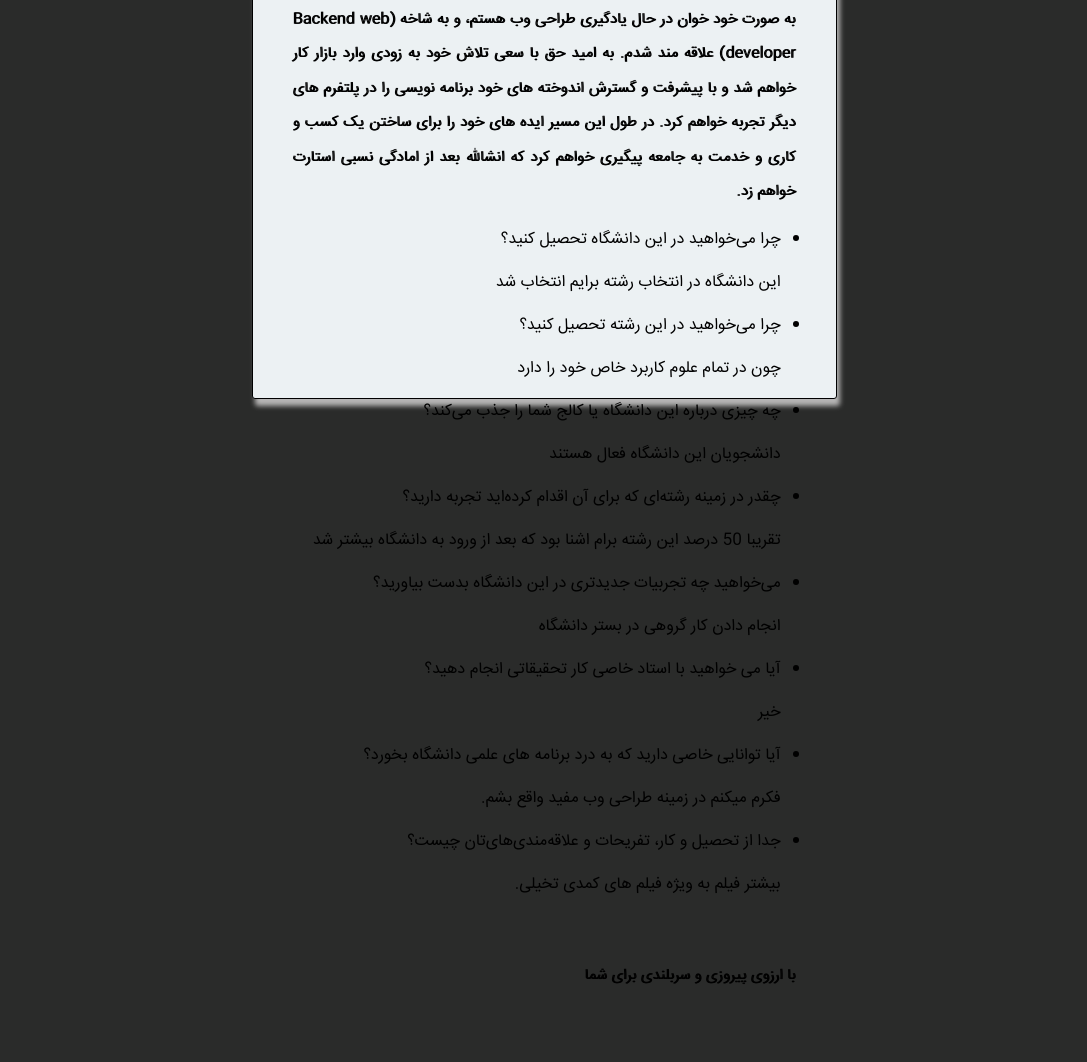
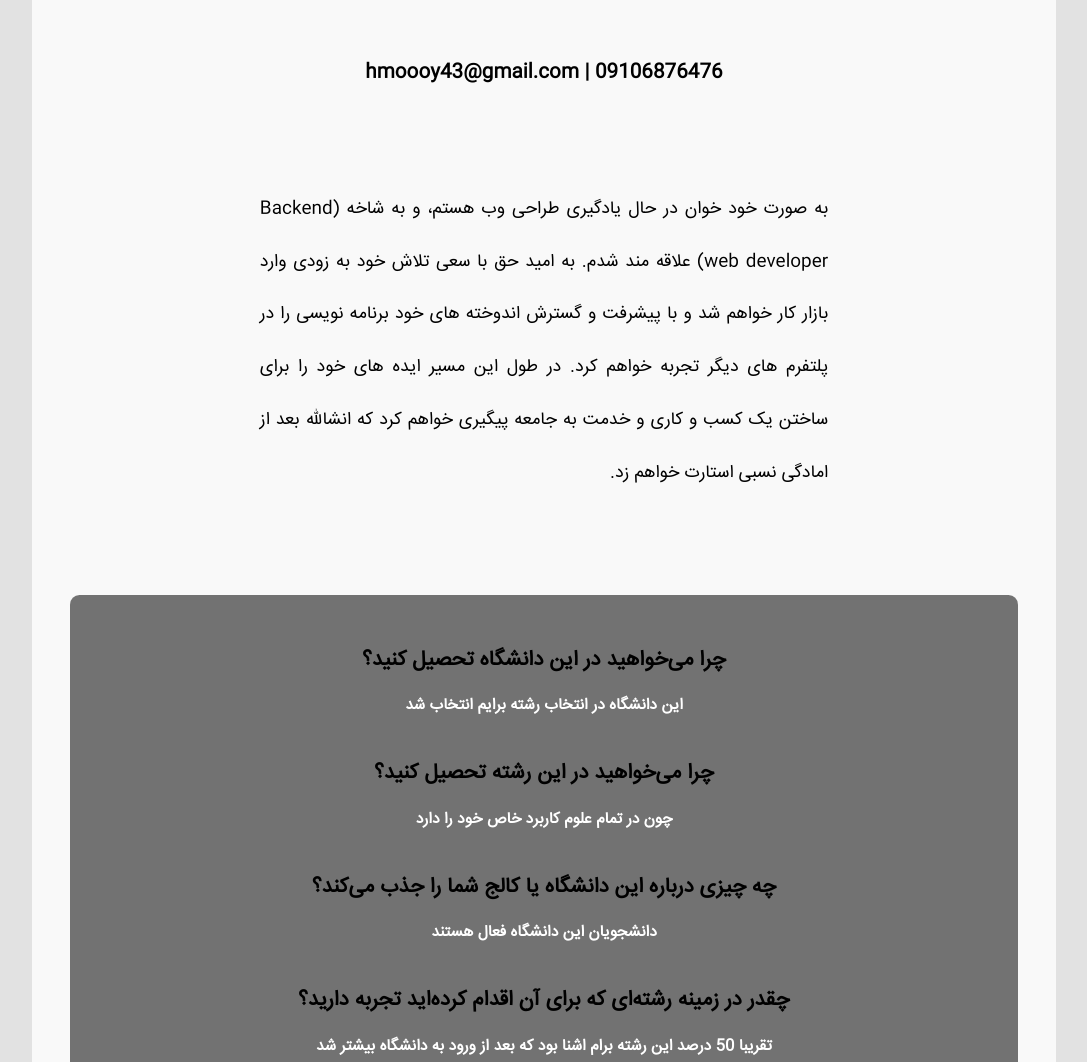
Before and after one commit to Mahdi-hashemi/SOP, a plain HTML site: page index.html in a window 1280 px wide. Shown: the part 221-1283 px from the top of the page, without its empty margins (96-1183 px from the left). Before the commit the page ends 1209 px from the top, so only its background shows below. Drawn offline with Linux system fonts and the light colour scheme.

Commit message:
Update style.css

```diff
--- a/style.css
+++ b/style.css
@@ -11,49 +11,61 @@ body {
   margin: 0;
   padding: 0;
   direction: rtl;
-  background-color: rgb(42, 43, 42);
+  background-color: rgb(226 226 226);
   font-family: "IRANSansWeb", sans-serif;
 }
 
 .box {
-  background-color: rgb(236, 241, 243);
-  border: 1px solid black;
-  border-radius: 3px;
-  margin: 20px auto;
-  padding: 15px;
-  height: 600px;
-  width: 585px;
-  -webkit-box-shadow: 3px 7px 5px rgb(192, 192, 192);
-  -moz-box-shadow: 3px 7px 5px rgb(177, 177, 177);
-  box-shadow: 3px 7px 5px rgb(182, 181, 181);
+  background-color: rgb(249 249 249);
+  margin: 5% auto;
+  padding: 3%;
+  height: 85%;
+  width: 80%;
 }
 
 #head {
   text-align: center;
   color: rgb(21, 8, 141);
-  text-shadow: 0px 1px rgb(21, 8, 141);
-  font-size: 40px;
-  margin-bottom: 35px;
+  font-size: 270%;
+  margin-bottom: 8%;
 }
 
 #p1 {
   text-align: center;
-  font-size: 18px;
+  font-size: 120%;
   font-weight: 700;
-  margin-bottom: 30px;
 }
 
 #p2 {
   text-align: justify;
-  font-size: 15px;
-  text-shadow: 1px 0px black;
-  line-height: 2.3;
-  margin:1px 25px ;
+  font-size: 110%;
+  line-height: 3;
+  margin: 10% 20%;
 }
 
-#p3{
-    text-align: right;
-    font-size: 15px;
-    text-shadow: 1px 0px black;
-    margin:65px 25px ;
+#ullist {
+  list-style-type: none;
+  text-align: center;
+  padding: 1% 0;
+  background-color: rgb(114, 114, 114);
+  border-radius: 1%;
 }
+
+#ullist li {
+  font-size: 130%;
+  font-weight: 700;
+  margin: 4% 0;
+  color: black;
+}
+
+#ullist li p {
+  font-size: 75%;
+  color: white;
+}
+
+#p3 {
+  text-align: center;
+  font-size: 120%;
+  font-weight: 700;
+  margin: 8% 10%;
+}
```
